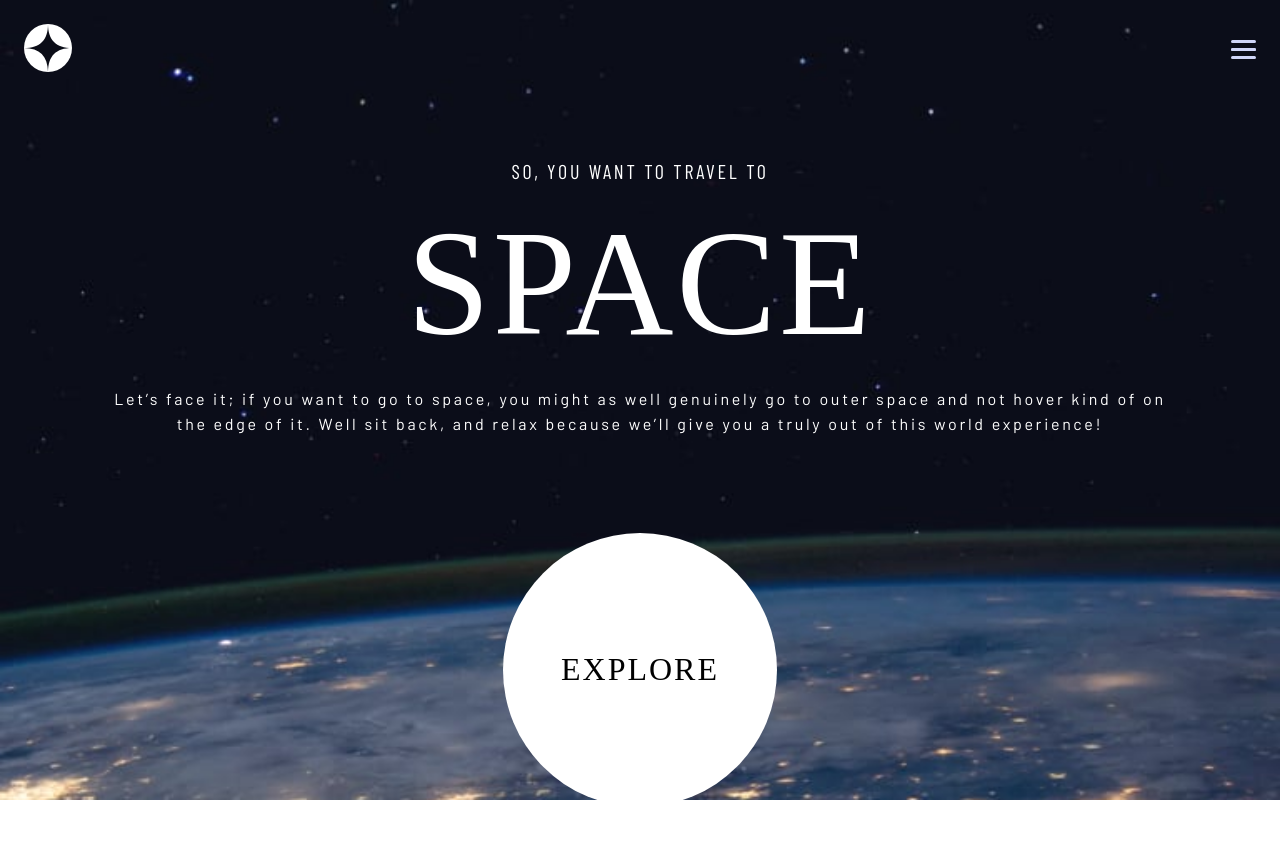
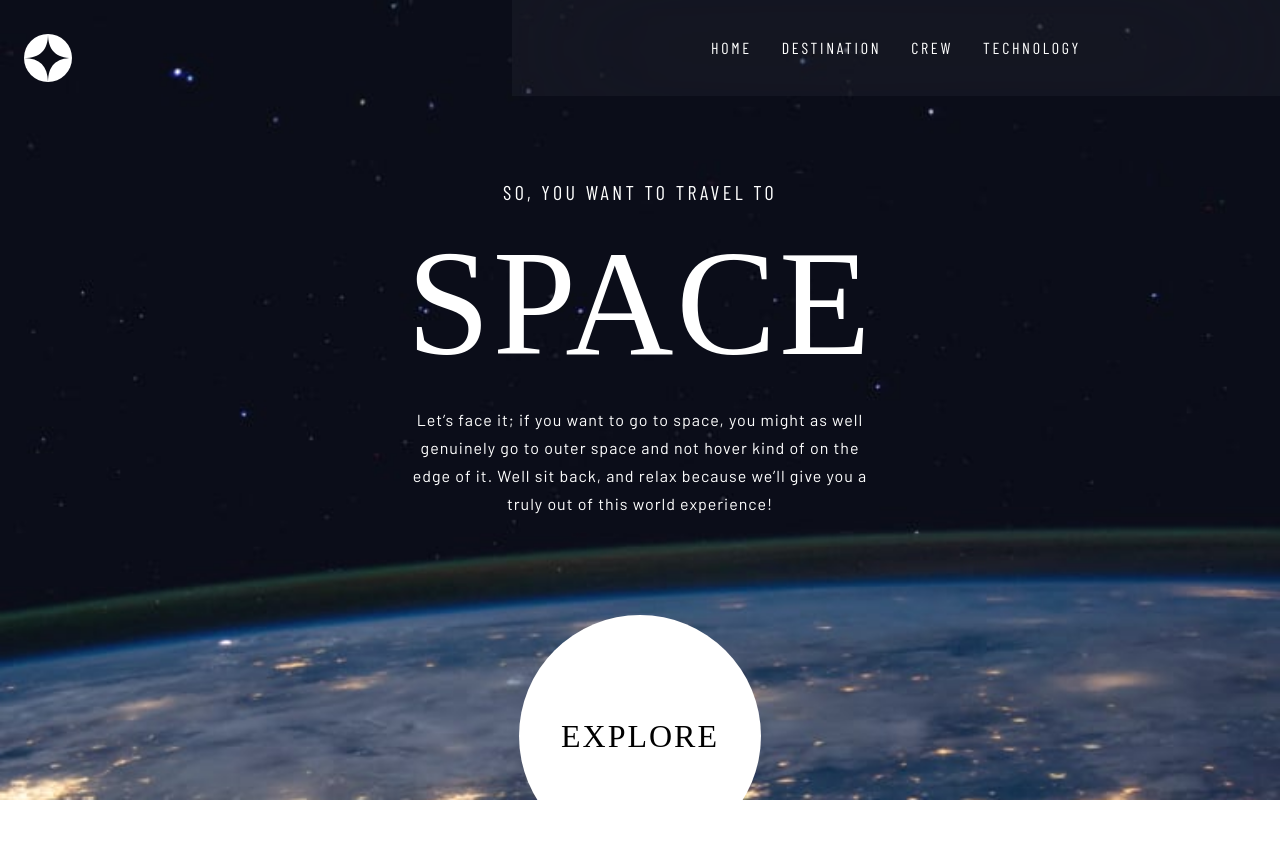
Before and after one commit to JanaBobulis/Space-Tourism-Multi-Page-Website, a plain HTML site: page index.html in a window 1280 px wide. Before the commit the page ends 807 px from the top, so only its background shows below. Drawn offline with nearby package versions, Linux system fonts and the light colour scheme; a web font is replaced by a local one.

Commit message:
tablet layout home page

```diff
--- a/index.html
+++ b/index.html
@@ -52,7 +52,7 @@
         </ul>
       </nav>
     </header>
-    <section class="main-section flex flex-column site-bounds">
+    <section class="main-section flex flex-column site-bounds site-bounds-tablet">
       <div class="left-main">
         <h1>SO, YOU WANT TO TRAVEL TO<br></h1>
         <span>SPACE</span>
--- a/index.js
+++ b/index.js
@@ -12,9 +12,9 @@ function closeBtn() {
 
   function mobileDisplay() {
     var y = document.querySelector(".nav-menu");
-    if (document.documentElement.clientWidth >= 1024){
+    if (document.documentElement.clientWidth >= 901){
       y.style.display = "flex";
-    } else if(document.documentElement.clientWidth <= 1023) {
+    } else if(document.documentElement.clientWidth <= 902) {
       y.style.display = "none";
     }
   }
--- a/style/_globals.scss
+++ b/style/_globals.scss
@@ -24,6 +24,8 @@ body {
     padding-left: 13px;
     padding-right: 13px;
 }
+
+
 
 //flexbox
 .flex {
@@ -57,3 +59,12 @@ body {
         align-items: end;
     }
  }
+
+@media screen and (min-width: 769px) {
+    .site-bounds-tablet {
+        max-width: 450px;
+        margin: 0 auto;
+        padding-left: 13px;
+        padding-right: 13px;
+    }
+}
--- a/style/_main.scss
+++ b/style/_main.scss
@@ -73,13 +73,12 @@
 
             .container-border {
                 border-radius: 50%;
-                width: 274px;
-                height: 274px;
+                width: 150px;
+                height: 150px;
                 background: white;
                 p {
-                    font-size: 32px;
-                    line-height: 36.67px;
-                    letter-spacing: 2px;
+                    font-size: 20px;
+                    letter-spacing: 1.25px;
                     font-family: 'Bellefair', serif;
                 }
             }
@@ -93,10 +92,10 @@
 @media screen and (max-width: 1368px) {
 
     .page-content {
-    background: url('/starter-code/assets/home/background-home-tablet.jpg');
-    background-size: cover;
-    background-repeat: no-repeat;
-    background-position: center;
+    // background: url('/starter-code/assets/home/background-home-tablet.jpg');
+    // background-size: cover;
+    // background-repeat: no-repeat;
+    // background-position: center;
 
 
     .main-section {
@@ -104,16 +103,6 @@
         text-align: center;
         margin-top: 70px;
         gap: 81px;
-
-        .left-main {
-            h1 {
-                font-size: 20px;
-            }
-            p {
-                font-size: 16px;
-            }
-
-        }
     }
     }
 
@@ -124,6 +113,78 @@
     .main-section {
         flex-direction: column;
     }
+}
+
+@media screen and (min-width: 769px) {
+
+    .page-content {
+        background: url('/starter-code/assets/home/background-home-tablet.jpg');
+        background-size: cover;
+        background-repeat: no-repeat;
+        background-position: center;
+
+        .main-section {
+
+            .left-main {
+                p {
+                    font-size: 16px;
+                    line-height: 28px;
+                    letter-spacing: 1px;
+                }
+
+                h1 {
+                    font-size: 20px;
+                    letter-spacing: 3.38px;
+                }
+            }
+
+            .right-main {
+
+                .container-border {
+                    width: 242px;
+                    height: 242px;
+
+                    p {
+                        font-size: 32px;
+                        letter-spacing: 2px;
+                    }
+
+                }
+            }
+
+        }
+    }
+    .toggle-menu {
+        display: none;
+    }
+
+    header {
+        nav {
+            display: flex;
+            justify-content: space-between;
+            .nav-menu {
+                display: flex;
+                height: 96px;
+                padding: 0;
+                flex-direction: row;
+                justify-content: center;
+                align-items: center;
+                margin: 0;
+                width: 60%;
+
+                li {
+                    padding-bottom: 0;
+
+                    span {
+                        display: none;
+                    }
+                }
+            }
+        }
+
+    }
+
+
 }
 
 
```
Also changed, not shown: dist/style.css.
